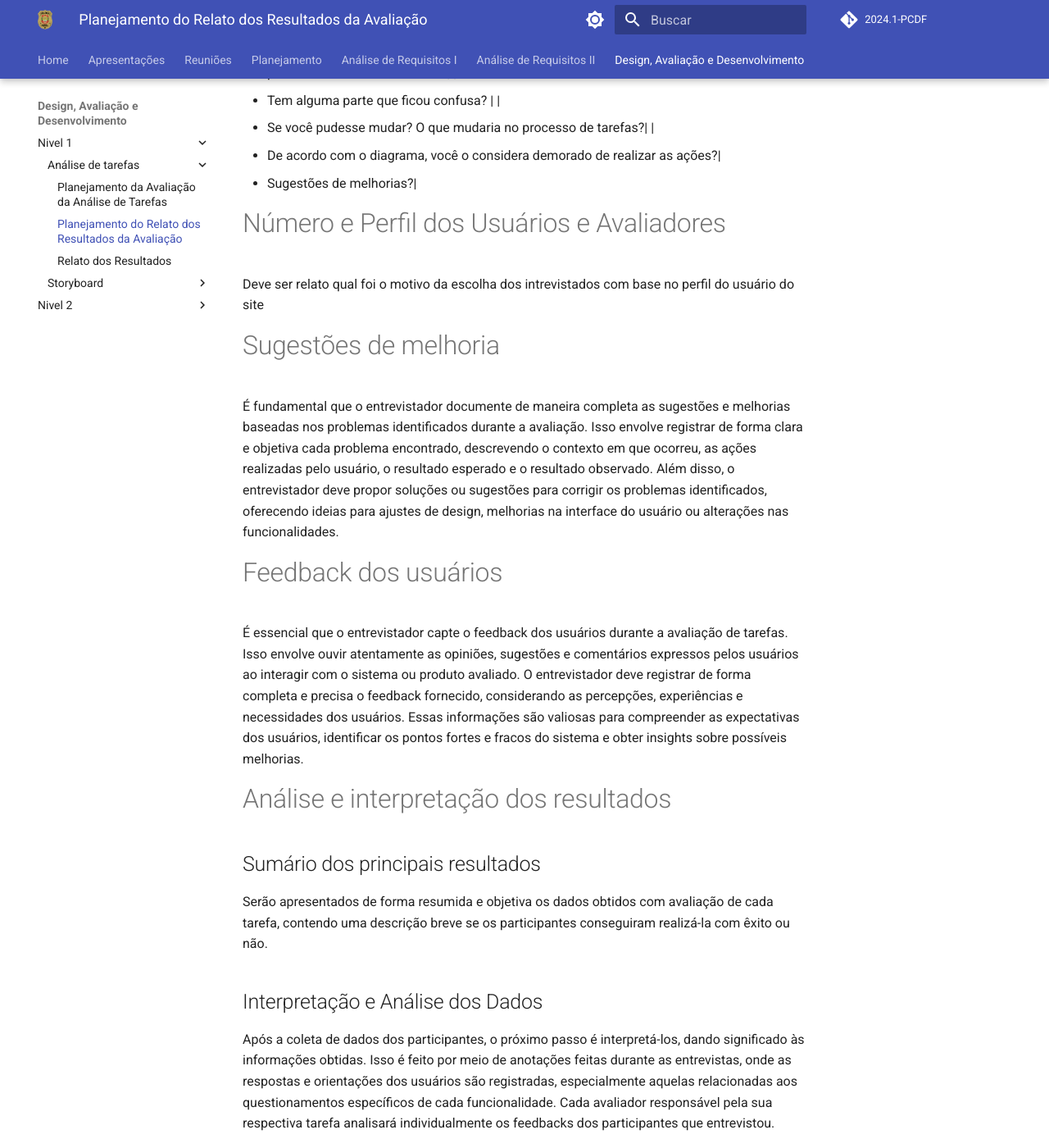
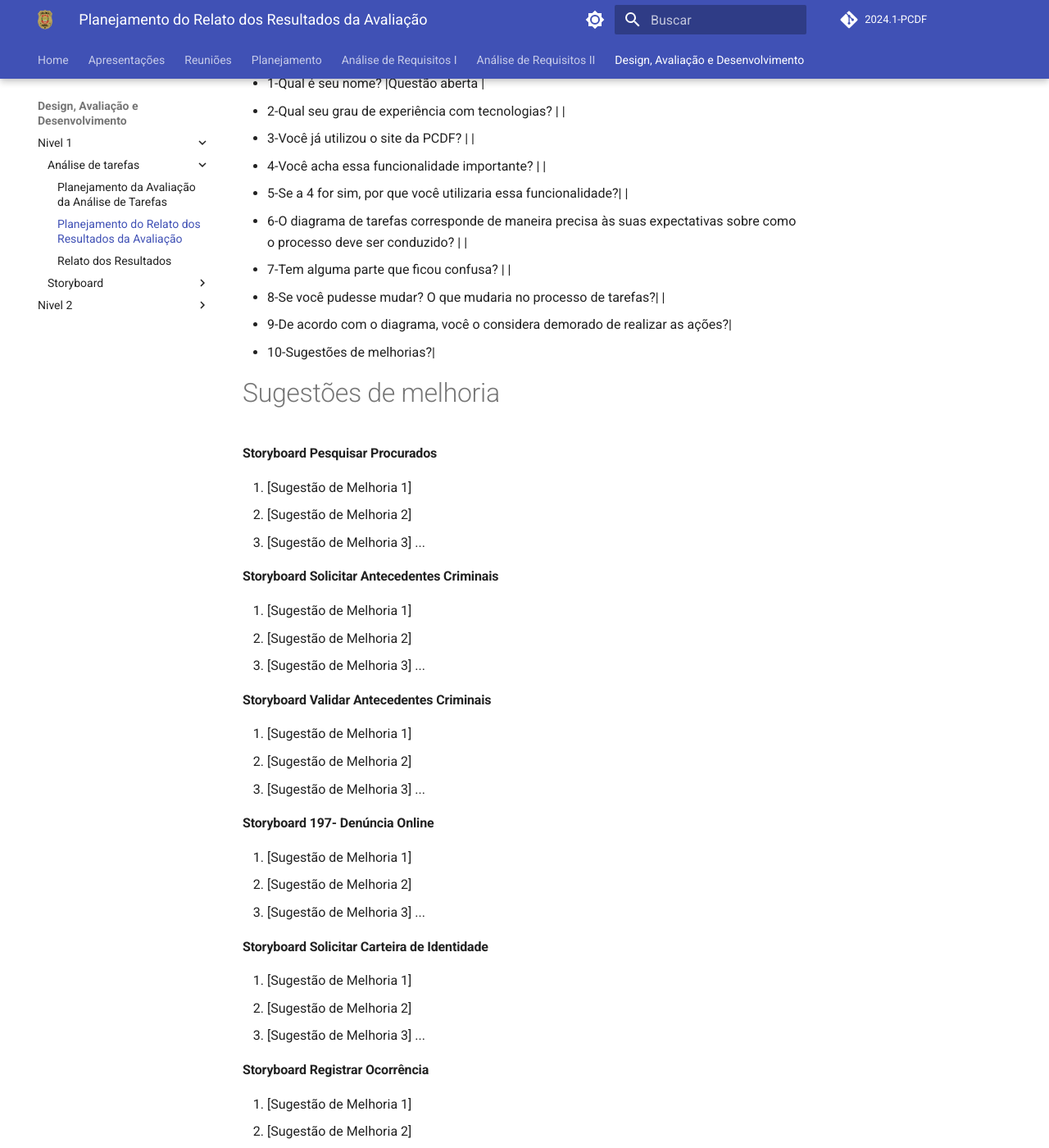
Before and after one commit to Interacao-Humano-Computador/2024.1-PCDF, an MkDocs documentation site: the page built from docs/design/Nivel1/analise_tarefas/planejamento_relato.md, in a window 1280 px wide and 1400 px high, scrolled down 2556 px. Shown: the whole window at 82% size. Built offline with MkDocs 1.6.1 and Material for MkDocs 9.7.7, drawn with Linux system fonts in a browser that asks for light colours; comment, search, counter and statistics services are not loaded; some of the changed text lies outside the part shown.

Commit message:
Planejamento

```diff
--- a/docs/design/Nivel1/analise_tarefas/planejamento_relato.md
+++ b/docs/design/Nivel1/analise_tarefas/planejamento_relato.md
@@ -25,78 +25,165 @@
 O objetivo da avaliação assim como mencionado no planejamento de avaliação é  assegurar que as funcionalidades criadas durante a Análise de Tarefas atendam aos padrões exigidos e explorar possíveis alternativas de design para a aplicação.
 
 ## Método de Avaliação
-O método de Avaliação a ser ultilizado é a entrevista aos usuários, portanto segue-se o modelo. O entrevistador deve seguir o seguinte cronograma para as entrevistas
+O método de Avaliação a ser ultilizado é a entrevista aos usuários, portanto segue-se o modelo. Serão no total seis entrevistadores que são os integrantes do grupo e sete entrevistados, porque um entrevistador possui duas funcionalidades e por esse motivo terá que realizar duas entrevista, uma para cada funcionalidade. O entrevistador deve seguir o seguinte cronograma para as entrevistas
 
     Tabela 2- Cronograma da Avaliação
 
-| Integrante responsável | Data       | Artefato | Horário | Entrevistado |
-|:----------------------:|------------|-------|---------|--------------|
-| [Giovana Silva](https://github.com/gio221) | 28/05/2024 |  |  |  |
-| [João Pedro](https://github.com/JoaoODragonborn) | 28/05/2024 |  |  |  |
-| [Lara Juliana](https://github.com/gravelylara) | 28/05/2024 |  |  |  |
-| [Raissa Andrade](https://github.com/RaissaAndradeS) | 28/05/2024 |  |  | |
-| [Rayene Almeida](https://github.com/rayenealmeida) | 28/05/2024 |  |  |  |
-| [Renata Quadros](https://github.com/Renatinha28) | 28/05/2024 |  |  |  |
+| Integrante responsável | Data       | Artefato | Horário | Entrevistado |Relator
+|:----------------------:|------------|-------|---------|--------------| --------------|
+| [Renata Quadros](https://github.com/Renatinha28) | /05/2024 | Solicitar Antecedentes |  |  |  Giovana
+| [Giovana Silva](https://github.com/gio221) | /05/2024 | 197- Denúncia Online	 |  |  |   Giovana
+| [João Pedro](https://github.com/JoaoODragonborn) | /05/2024 | Validar certidão de antecentes	 |  |  |    Giovana
+| [Lara Juliana](https://github.com/gravelylara) | /05/2024 | Pesquisar Procurados |  |  |           Giovana
+| [Raissa Andrade](https://github.com/RaissaAndradeS) | /05/2024 | Solicitar carteira de identidade |  | |Giovana
+| [Rayene Almeida](https://github.com/rayenealmeida) | /05/2024 |Registra Ocorrência  |  |  |Giovana
+| [Renata Quadros](https://github.com/Renatinha28) | /05/2024 | Retrato Falado Online|  |  |  Giovana
 
 Fonte: [Giovana Barbosa](https://github.com/gio221)
 
 ## Tarefas Executads pelos participantes
 1. Navegar pelo storyboard, passando por todas as cenas e transições, para entender o fluxo geral da proposta com objetivo de avaliar a clareza das transições e a coerência do fluxo de navegação.
-2. Observar a GOMS.
+2. Observar a GOMS, e ver os passos para executar a funcionalidade
 3. Responder ao questionário de forma clara e sincera.
-4. Seguir as instruções do storyboard para reportar um problema ou fornecer feedback sobre o sistema.
+
 
 
 ## Aspéctos Éticos
-Será feita a leitura dos do termo de consentimento e também será fornecido para o entrevistado ler, se ele preferir, no início da entrevista. Aspéctos Éticos disponível em: [Aspectos Éticos](analise_requisitos1/aspectos_éticos.md).
+Será feita a leitura dos do termo de consentimento e também será fornecido para o entrevistado ler, se ele preferir, no início da entrevista. Aspéctos Éticos disponível em: [Aspectos Éticos](../../../analise_requisitos1/aspectos_éticos.md).
 
-## Perguntas a serem respondidas
-- Qual é seu nome? |Questão aberta |
-- Qual seu grau de experiência com tecnologias? | |
-- Você já utilizou o site da PCDF?  | |
--  Você acha essa funcionalidade importante? | |
-- Se a 4 for sim, por que você utilizaria essa funcionalidade?| |
-- O diagrama de tarefas corresponde de maneira precisa às suas expectativas sobre como o processo deve ser conduzido?  | | <br>
-- Tem alguma parte que ficou confusa? | |
-- Se você pudesse mudar? O que mudaria no processo de tarefas?| |
-- De acordo com o diagrama, você o considera demorado de realizar as ações?|
-- Sugestões de melhorias?|
+## Questionário
+- 1-Qual é seu nome? |Questão aberta |
+- 2-Qual seu grau de experiência com tecnologias? | |
+- 3-Você já utilizou o site da PCDF?  | |
+- 4-Você acha essa funcionalidade importante? | |
+- 5-Se a 4 for sim, por que você utilizaria essa funcionalidade?| |
+- 6-O diagrama de tarefas corresponde de maneira precisa às suas expectativas sobre como o processo deve ser conduzido?  | | <br>
+- 7-Tem alguma parte que ficou confusa? | |
+- 8-Se você pudesse mudar? O que mudaria no processo de tarefas?| |
+- 9-De acordo com o diagrama, você o considera demorado de realizar as ações?|
+- 10-Sugestões de melhorias?|
 
-# Número e Perfil dos Usuários e Avaliadores
-Deve ser relato qual foi o motivo da escolha dos intrevistados com base no perfil do usuário do site
 
 # Sugestões de melhoria
-É fundamental que o entrevistador documente de maneira completa as sugestões e melhorias baseadas nos problemas identificados durante a avaliação. Isso envolve registrar de forma clara e objetiva cada problema encontrado, descrevendo o contexto em que ocorreu, as ações realizadas pelo usuário, o resultado esperado e o resultado observado. Além disso, o entrevistador deve propor soluções ou sugestões para corrigir os problemas identificados, oferecendo ideias para ajustes de design, melhorias na interface do usuário ou alterações nas funcionalidades.
+#### Storyboard Pesquisar Procurados
 
-# Feedback dos usuários
-É essencial que o entrevistador capte o feedback dos usuários durante a avaliação de tarefas. Isso envolve ouvir atentamente as opiniões, sugestões e comentários expressos pelos usuários ao interagir com o sistema ou produto avaliado. O entrevistador deve registrar de forma completa e precisa o feedback fornecido, considerando as percepções, experiências e necessidades dos usuários. Essas informações são valiosas para compreender as expectativas dos usuários, identificar os pontos fortes e fracos do sistema e obter insights sobre possíveis melhorias.
+1. [Sugestão de Melhoria 1]
+2. [Sugestão de Melhoria 2]
+3. [Sugestão de Melhoria 3]
+...
+
+#### Storyboard Solicitar Antecedentes Criminais
+
+1. [Sugestão de Melhoria 1]
+2. [Sugestão de Melhoria 2]
+3. [Sugestão de Melhoria 3]
+...
+
+#### Storyboard Validar Antecedentes Criminais
+
+1. [Sugestão de Melhoria 1]
+2. [Sugestão de Melhoria 2]
+3. [Sugestão de Melhoria 3]
+...
+
+#### Storyboard 197- Denúncia Online
+
+1. [Sugestão de Melhoria 1]
+2. [Sugestão de Melhoria 2]
+3. [Sugestão de Melhoria 3]
+...
+
+#### Storyboard Solicitar Carteira de Identidade
+
+1. [Sugestão de Melhoria 1]
+2. [Sugestão de Melhoria 2]
+3. [Sugestão de Melhoria 3]
+...
+
+#### Storyboard Registrar Ocorrência
+
+1. [Sugestão de Melhoria 1]
+2. [Sugestão de Melhoria 2]
+3. [Sugestão de Melhoria 3]
+...
+
+#### Storyboard Retrato Falado Online
+
+1. [Sugestão de Melhoria 1]
+2. [Sugestão de Melhoria 2]
+3. [Sugestão de Melhoria 3]
+...
+
 
 # Análise e interpretação dos resultados
-## Sumário dos principais resultados
-Serão apresentados de forma resumida e objetiva os dados obtidos com avaliação de cada tarefa, contendo uma descrição breve se os participantes conseguiram realizá-la com êxito ou não.
 
-## Interpretação e Análise dos Dados
-Após a coleta de dados dos participantes, o próximo passo é interpretá-los, dando significado às informações obtidas. Isso é feito por meio de anotações feitas durante as entrevistas, onde as respostas e orientações dos usuários são registradas, especialmente aquelas relacionadas aos questionamentos específicos de cada funcionalidade. Cada avaliador responsável pela sua respectiva tarefa analisará individualmente os feedbacks dos participantes que entrevistou.
+#### Storyboard Pesquisar Procurados
 
-Nesta fase do processo, o relatório deve conter as interpretações derivadas dos dados coletados, onde serão analisados e discutidos os insights e observações obtidos durante as entrevistas
+1. [Video da Entrevista]
+2. [Respostas do entrevistado]
+3. [Reajuste ]
+...
 
-## Lista dos Problemas Encontrados
-Nessa parte do relato o entrevistador deve realatar as dificuldades que os usuários encontraram durante a entrevista
+#### Storyboard Solicitar Antecedentes Criminais
+
+
+1. [Video da Entrevista]
+2. [Respostas do entrevistado]
+3. [Reajuste ]
+...
+
+#### Storyboard Validar Antecedentes Criminais
+
+
+1. [Video da Entrevista]
+2. [Respostas do entrevistado]
+3. [Reajuste ]
+...
+
+#### Storyboard 197- Denúncia Online
+
+
+1. [Video da Entrevista]
+2. [Respostas do entrevistado]
+3. [Reajuste ]
+...
+
+#### Storyboard Solicitar Carteira de Identidade
+
+1. [Video da Entrevista]
+2. [Respostas do entrevistado]
+3. [Reajuste ]
+...
+
+#### Storyboard Registrar Ocorrência
+
+
+1. [Video da Entrevista]
+2. [Respostas do entrevistado]
+3. [Reajuste ]
+...
+
+#### Storyboard Retrato Falado Online
+
+1. [Video da Entrevista]
+2. [Respostas do entrevistado]
+3. [Reajuste ]
+...
 
 ## Planejamento de Reprojeto
-No encerramento da atividade, a validação com um usuário real é crucial. As mudanças sugeridas e outras questões encontradas durante a análise do artefato devem ser consideradas para um eventual reprojetar. No entanto, é fundamental manter a base do projeto original e fazer apenas as alterações necessárias. Nesse sentido, a Tabela 2 apresenta um cronograma de reprojeto, agendado para ocorrer um dia após a entrevista. O horário é flexível e não deve ser seguido rigidamente.
+No encerramento da atividade, a validação com um usuário real é crucial. As mudanças sugeridas e outras questões encontradas durante a análise do artefato devem ser consideradas para um eventual reprojetar. No entanto, é fundamental manter a base do projeto original e fazer apenas as alterações necessárias. Nesse sentido, a Tabela 3 apresenta um cronograma de reprojeto, agendado para ocorrer um dia após a entrevista. O horário é flexível e não deve ser seguido rigidamente.
 
 
     Tabela 3- Cronograma de Reprojeto
 
 | Integrante responsável | Data       | Artefato |
 |:----------------------:|------------|-------|
-| [Giovana Silva](https://github.com/gio221) | 24/05/2024 | Denuncia Online |
-| [João Pedro](https://github.com/JoaoODragonborn) | 24/05/2024 | Validar certidão de antecentes |
-| [Lara Juliana](https://github.com/gravelylara) | 24/05/2024 |Pesquisar Procurados  |
-| [Raissa Andrade](https://github.com/RaissaAndradeS) | 24/05/2024 | Carteira de identidade  |
-| [Rayene Almeida](https://github.com/rayenealmeida) | 24/05/2024 | Registra Ocorrência |
-| [Renata Quadros](https://github.com/Renatinha28) | 24/05/2024 | Solicitar Antecedentes |
+| [Giovana Silva](https://github.com/gio221) | /05/2024 | Denuncia Online |
+| [João Pedro](https://github.com/JoaoODragonborn) | /05/2024 | Validar certidão de antecentes |
+| [Lara Juliana](https://github.com/gravelylara) | /05/2024 |Pesquisar Procurados  |
+| [Raissa Andrade](https://github.com/RaissaAndradeS) | /05/2024 | Carteira de identidade  |
+| [Rayene Almeida](https://github.com/rayenealmeida) | /05/2024 | Registra Ocorrência |
+| [Renata Quadros](https://github.com/Renatinha28) | /05/2024 | Solicitar Antecedentes |
 
 # Referências Bibliográficas
 >Barbosa, S. D. J.; Silva, B. S. da; Silveira, M. S.; Gasparini, I.; Darin, T.; Barbosa, G. D. J. (2021);Interação Humano-Computador e Experiência do usuário.
@@ -107,3 +194,4 @@
 |     Versão       |     Descrição      |      Autor(es)      | Data           |  Revisor(es)          |Data de revisão|
 | :----------------------------------------------------------: | :-------------------------------: | :-------------------------------------------------: | :-------------------------------: |  :-------------------------------: | :-------------------------------: |
 | 1.0 | Criação do documento | [Giovana Barbosa](https://github.com/gio221)  | 17/05 |[Renata Quadros](https://github.com/Renatinha28), [Rayene Almeida](https://github.com/rayenealmeida)  | 17/05 |
+| 1.1 | Planejamento do Relato | [Giovana Barbosa](https://github.com/gio221)  | 27/05 |[Renata Quadros](https://github.com/Renatinha28), [Rayene Almeida](https://github.com/rayenealmeida)  | 27/05 |
```
Also changed, not shown: docs/design/Nivel2/prototipo_papel/planejamento_avaliação.md (+56 -0 lines), docs/planejamento/cronograma_executado.md (+15 -0 lines).
